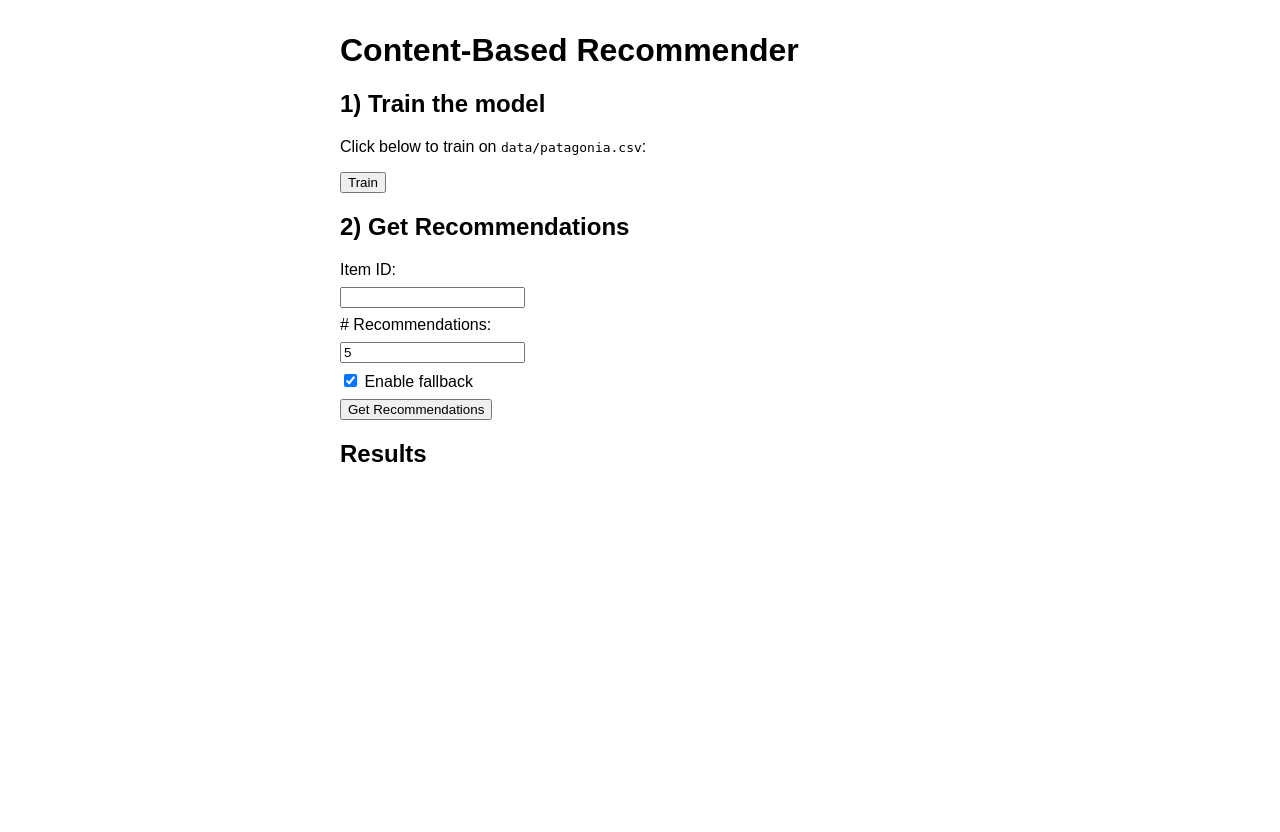
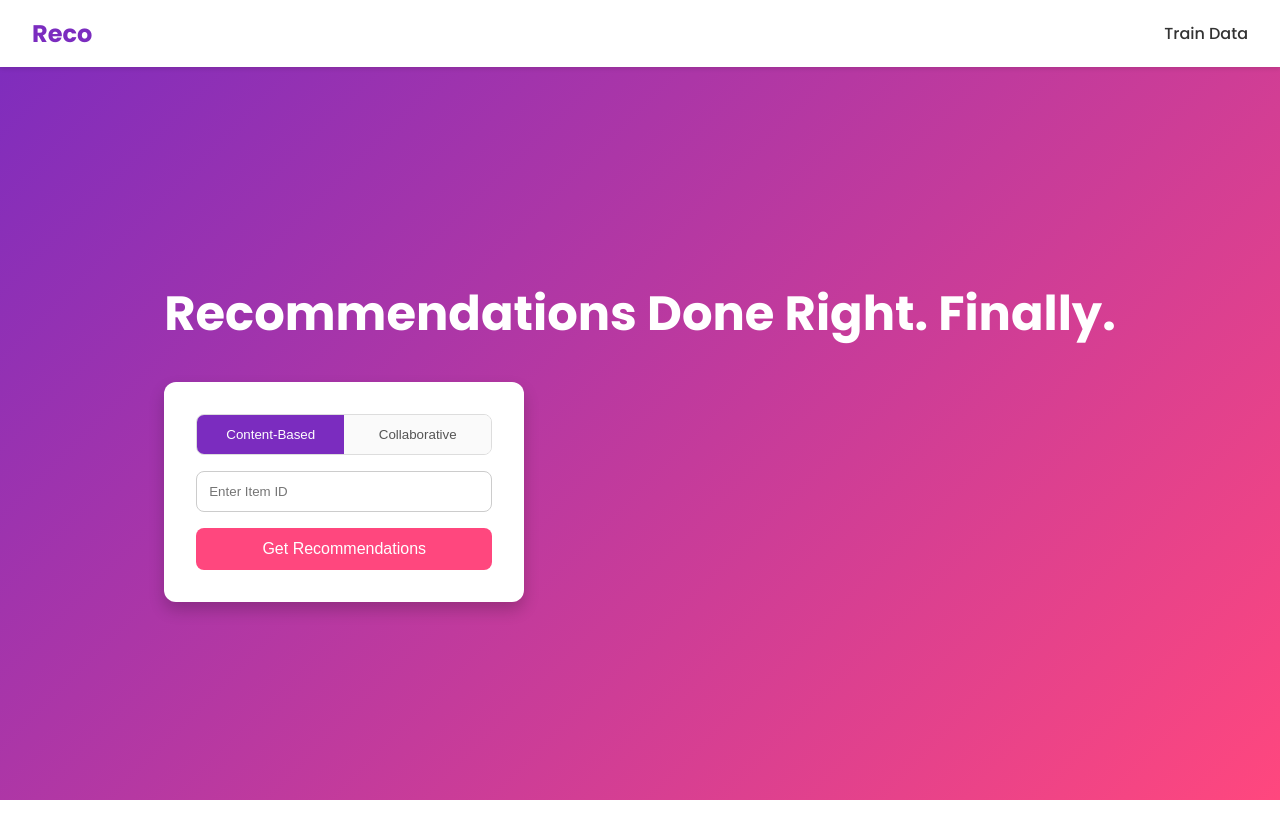
Before and after one commit to veda-aarushi/Reccomender_algorithm, a Flask app: page / in a window 1280 px wide. Before the commit the page ends 462 px from the top, so only its background shows below. Run offline with Flask 3, Linux system fonts and the light colour scheme.

Commit message:
style: new Rentberry-style gradient hero with tabs and search card

```diff
--- /dev/null
+++ b/static/style.css
@@ -0,0 +1,68 @@
+/* Reset & base */
+* { box-sizing: border-box; margin: 0; padding: 0; }
+body { font-family: 'Poppins', sans-serif; }
+
+/* Top bar */
+.topbar {
+  position: fixed; top: 0; width: 100%;
+  display: flex; align-items: center; justify-content: space-between;
+  background: white; padding: 1rem 2rem;
+  box-shadow: 0 2px 4px rgba(0,0,0,0.1); z-index: 100;
+}
+.logo { font-size: 1.5rem; font-weight: 700; color: #7b2cbf; }
+.topnav a {
+  margin-left: 1.5rem; text-decoration: none; color: #333;
+  font-weight: 500; transition: color 0.2s;
+}
+.topnav a:hover { color: #ff477e; }
+
+/* Hero */
+.hero {
+  height: 100vh; padding-top: 80px; /* reserve topbar */
+  background: linear-gradient(135deg, #7b2cbf 0%, #ff477e 100%);
+  display: flex; align-items: center; justify-content: center;
+  color: white; text-align: center;
+}
+.hero-content h1 {
+  font-size: 3rem; margin-bottom: 2rem;
+}
+
+/* Search card */
+.search-card {
+  background: white; padding: 2rem; border-radius: 12px;
+  max-width: 360px; width: 100%;
+  box-shadow: 0 8px 16px rgba(0,0,0,0.2);
+}
+.tabs {
+  display: flex; margin-bottom: 1rem; border-radius: 8px;
+  overflow: hidden; border: 1px solid #ddd;
+}
+.tab {
+  flex: 1; padding: 0.75rem 0; background: #fafafa;
+  border: none; cursor: pointer; font-weight: 500; color: #555;
+  transition: background 0.2s;
+}
+.tab.active {
+  background: #7b2cbf; color: white;
+}
+input[type="number"] {
+  width: 100%; padding: 0.75rem; margin-bottom: 1rem;
+  border: 1px solid #ccc; border-radius: 8px;
+}
+.btn-hero {
+  width: 100%; padding: 0.75rem;
+  background: #ff477e; border: none; border-radius: 8px;
+  color: white; font-size: 1rem; font-weight: 500; cursor: pointer;
+  transition: background 0.2s;
+}
+.btn-hero:hover { background: #e63060; }
+
+/* Results section */
+#results {
+  max-width: 500px; margin: 2rem auto; padding: 0 1rem;
+}
+.result-item {
+  display: flex; justify-content: space-between;
+  background: white; padding: 1rem; border-radius: 8px;
+  box-shadow: 0 2px 6px rgba(0,0,0,0.1); margin-bottom: 1rem;
+}
--- a/templates/index.html
+++ b/templates/index.html
@@ -2,79 +2,82 @@
 <html lang="en">
 <head>
   <meta charset="utf-8">
-  <title>Recommender Demo</title>
-  <style>
-    body { font-family: sans-serif; max-width: 600px; margin: 2rem auto; }
-    label, button { display: block; margin: 0.5rem 0; }
-    #results li { margin-bottom: 0.25rem; }
-    #train-status { margin-top: 0.5rem; font-weight: bold; }
-  </style>
+  <title>Recommender Done Right</title>
+  <link rel="stylesheet" href="{{ url_for('static', filename='style.css') }}">
+  <link
+    href="https://fonts.googleapis.com/css2?family=Poppins:wght@300;500;700&display=swap"
+    rel="stylesheet"
+  >
 </head>
 <body>
-  <h1>Content-Based Recommender</h1>
+  <!-- top bar -->
+  <header class="topbar">
+    <div class="logo">Reco</div>
+    <nav class="topnav">
+      <a href="#" id="train-btn">Train Data</a>
+    </nav>
+  </header>
 
-  <h2>1) Train the model</h2>
-  <p>Click below to train on <code>data/patagonia.csv</code>:</p>
-  <button id="train-btn">Train</button>
-  <div id="train-status"></div>
+  <!-- hero -->
+  <section class="hero">
+    <div class="hero-content">
+      <h1>Recommendations Done Right. Finally.</h1>
+      <div class="search-card">
+        <div class="tabs">
+          <button class="tab active" data-mode="content">Content-Based</button>
+          <button class="tab" data-mode="collaborative">Collaborative</button>
+        </div>
+        <input id="item_id" type="number" placeholder="Enter Item ID">
+        <button id="search-btn" class="btn-hero">Get Recommendations</button>
+      </div>
+    </div>
+  </section>
 
-  <h2>2) Get Recommendations</h2>
-  <form id="rec-form">
-    <label for="item_id">Item ID:</label>
-    <input type="number" id="item_id" name="item_id" required>
-
-    <label for="n"># Recommendations:</label>
-    <input type="number" id="n" name="n" value="5" min="1">
-
-    <label>
-      <input type="checkbox" id="use_fallback" checked>
-      Enable fallback
-    </label>
-
-    <button type="submit">Get Recommendations</button>
-  </form>
-
-  <h2>Results</h2>
-  <ul id="results"></ul>
+  <!-- results -->
+  <section id="results"></section>
 
   <script>
-    // TRAIN BUTTON HANDLER
-    document.getElementById('train-btn').addEventListener('click', async () => {
-      const statusEl = document.getElementById('train-status');
-      statusEl.textContent = 'Training…';
-      const res = await fetch('/train', {
-        method: 'POST',
-        headers: {'Content-Type': 'application/json'},
-        body: JSON.stringify({csv_path: 'data/patagonia.csv'})
+    // tab toggle
+    let mode = 'content';
+    document.querySelectorAll('.tab').forEach(btn => {
+      btn.addEventListener('click', () => {
+        document.querySelector('.tab.active').classList.remove('active');
+        btn.classList.add('active');
+        mode = btn.dataset.mode;
       });
-      const data = await res.json().catch(() => ({error:'Invalid JSON'}));
-      statusEl.textContent = res.ok
-        ? 'Training complete ✅'
-        : `Error: ${data.error || res.statusText}`;
     });
 
-    // RECOMMEND FORM HANDLER
-    document.getElementById('rec-form').addEventListener('submit', async e => {
+    // Train Data button
+    document.getElementById('train-btn').addEventListener('click', async e => {
       e.preventDefault();
-      const itemId = document.getElementById('item_id').value;
-      const n = document.getElementById('n').value;
-      const useFb = document.getElementById('use_fallback').checked;
-      const listEl = document.getElementById('results');
+      await fetch('/train', {
+        method: 'POST',
+        headers: {'Content-Type':'application/json'},
+        body: JSON.stringify({csv_path:'data/patagonia.csv'})
+      });
+      alert('Training complete ✅');
+    });
 
-      const res = await fetch(`/recommend/${itemId}?n=${n}&fallback=${useFb}`);
-      const data = await res.json().catch(() => ({error:'Invalid JSON'}));
-
-      if (!res.ok || data.error) {
-        listEl.innerHTML = `<li style="color:red">Error: ${data.error || res.statusText}</li>`;
-        return;
+    // Search button
+    document.getElementById('search-btn').addEventListener('click', async () => {
+      const id = document.getElementById('item_id').value;
+      if (!id) return alert('Please enter an Item ID');
+      const fallback = mode === 'content';
+      const res = await fetch(`/recommend/${id}?n=5&fallback=${fallback}`);
+      if (!res.ok) return alert('Error fetching recommendations');
+      const data = await res.json();
+      const container = document.getElementById('results');
+      container.innerHTML = '';
+      if (!Array.isArray(data) || data.length === 0) {
+        container.innerHTML = '<div class="result-item">No recommendations found</div>';
+      } else {
+        data.forEach(r => {
+          const div = document.createElement('div');
+          div.className = 'result-item';
+          div.innerHTML = `<span>Item ${r.id}</span><span>${r.score.toFixed(3)}</span>`;
+          container.appendChild(div);
+        });
       }
-      if (!Array.isArray(data) || data.length === 0) {
-        listEl.innerHTML = '<li>No recommendations found</li>';
-        return;
-      }
-      listEl.innerHTML = data
-        .map(r => `<li>Item ${r.id} — similarity ${r.score.toFixed(3)}</li>`)
-        .join('');
     });
   </script>
 </body>
```
